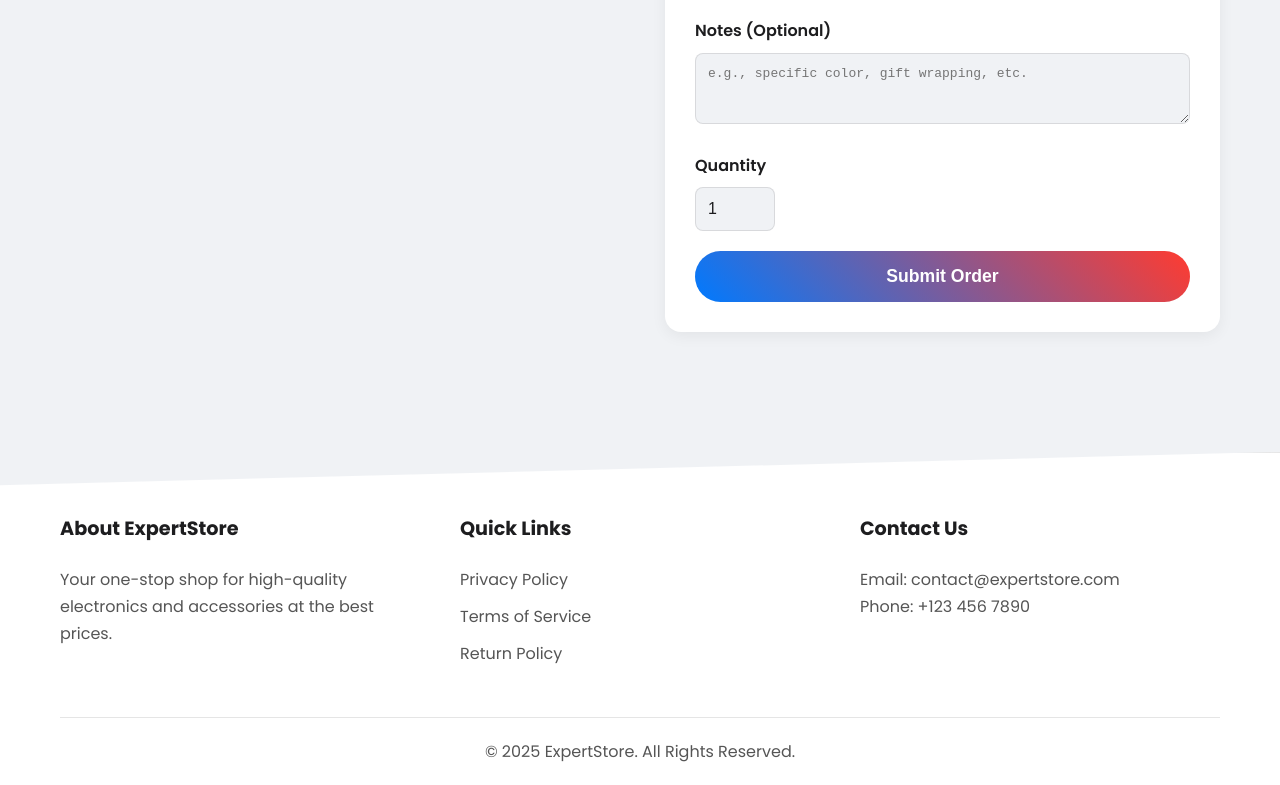
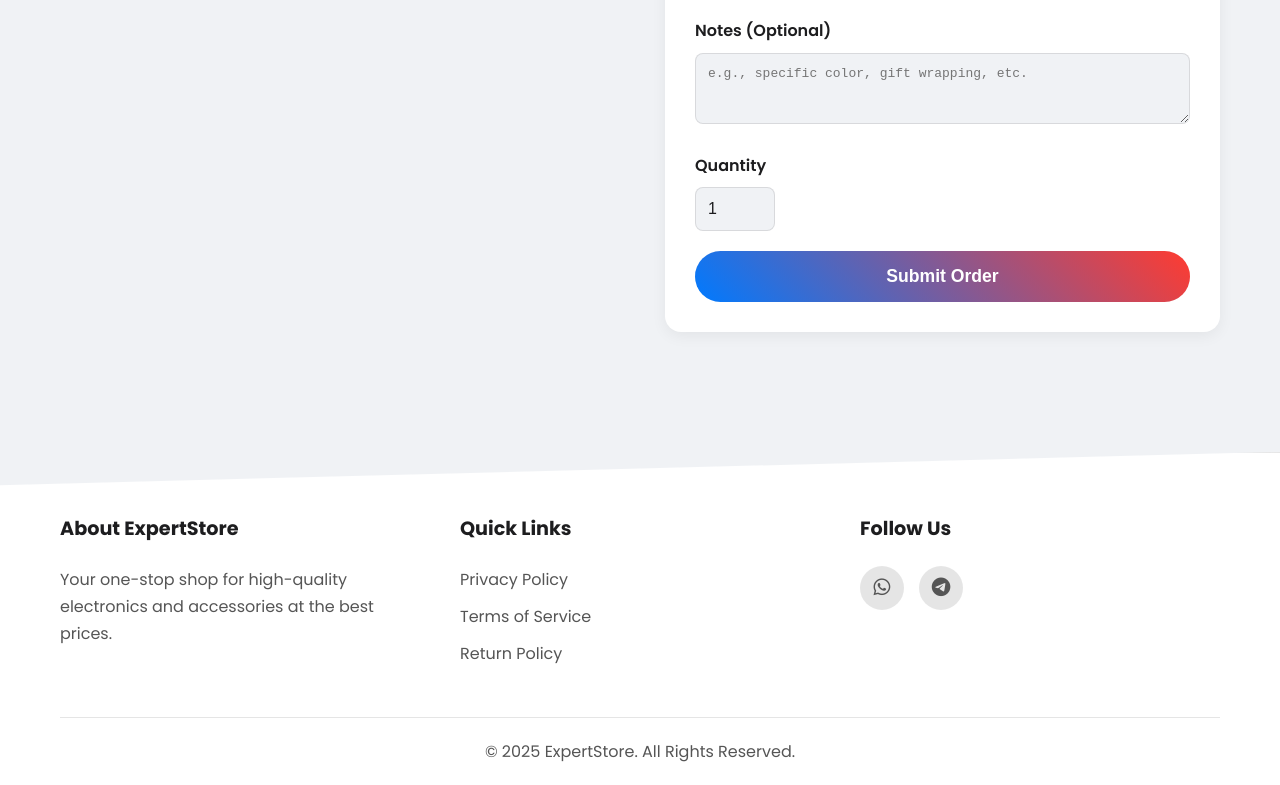
Before and after one commit to SofianePro208/store, a plain HTML site: page product-anker-charger.html in a window 1280 px wide. Shown: the part 1204-1989 px from the top of the page. Drawn offline with Linux system fonts and the light colour scheme.

Commit message:
Update product-anker-charger.html

```diff
--- a/product-anker-charger.html
+++ b/product-anker-charger.html
@@ -10,6 +10,7 @@
     <link href="https://fonts.googleapis.com/css2?family=Poppins:wght@400;600;700&display=swap" rel="stylesheet">
 
     <link rel="stylesheet" href="style.css">
+    <link rel="stylesheet" href="https://cdnjs.cloudflare.com/ajax/libs/font-awesome/6.5.1/css/all.min.css" integrity="sha512-DTOQO9RWCH3ppGqcWaEA1BIZOC6xxalwEsw9c2QQeAIftl+Vegovlnee1c9QX4TctnWMn13TZye+giMm8e2LwA==" crossorigin="anonymous" referrerpolicy="no-referrer" />
 </head>
 <body>
 
@@ -106,9 +107,21 @@
         </div>
     </main>
 
-    <!-- Footer remains the same -->
+    <!-- Footer (Consistent across all pages) -->
     <footer id="contact" class="main-footer">
-        <div class="container"><div class="footer-content"><div class="footer-column"><h3 data-lang-key="footerAbout">About ExpertStore</h3><p data-lang-key="footerAboutText">Your one-stop shop for high-quality electronics and accessories at the best prices.</p></div><div class="footer-column"><h3 data-lang-key="footerLinks">Quick Links</h3><ul><li><a href="privacy-policy.html" data-lang-key="footerLinkPrivacy">Privacy Policy</a></li><li><a href="terms-of-service.html" data-lang-key="footerLinkTos">Terms of Service</a></li><li><a href="return-policy.html" data-lang-key="footerLinkReturns">Return Policy</a></li></ul></div><div class="footer-column"><h3 data-lang-key="footerContact">Contact Us</h3><p>Email: contact@expertstore.com</p><p>Phone: +123 456 7890</p></div></div><div class="footer-bottom"><p data-lang-key="footerCopyright">© 2025 ExpertStore. All Rights Reserved.</p></div></div>
+        <div class="container">
+            <div class="footer-content">
+                <div class="footer-column"><h3 data-lang-key="footerAbout">About ExpertStore</h3><p data-lang-key="footerAboutText">Your one-stop shop for high-quality electronics and accessories at the best prices.</p></div>
+                <div class="footer-column"><h3 data-lang-key="footerLinks">Quick Links</h3><ul><li><a href="privacy-policy.html" data-lang-key="footerLinkPrivacy">Privacy Policy</a></li><li><a href="terms-of-service.html" data-lang-key="footerLinkTos">Terms of Service</a></li><li><a href="return-policy.html" data-lang-key="footerLinkReturns">Return Policy</a></li></ul></div>
+    <div class="footer-column">
+        <h3>Follow Us</h3>
+        <div class="social-links">
+            <a href="https://wa.me/message/WGLSISTQWPALO1" target="_blank" title="WhatsApp"><i class="fa-brands fa-whatsapp"></i></a>
+            <a href="https://t.me/SofianeKLM" target="_blank" title="Telegram"><i class="fa-brands fa-telegram"></i></a>
+        </div>
+    </div>            </div>
+            <div class="footer-bottom"><p data-lang-key="footerCopyright">© 2025 ExpertStore. All Rights Reserved.</p></div>
+        </div>
     </footer>
 
     <button id="scroll-up-btn" title="Go to top">▲</button>
```
